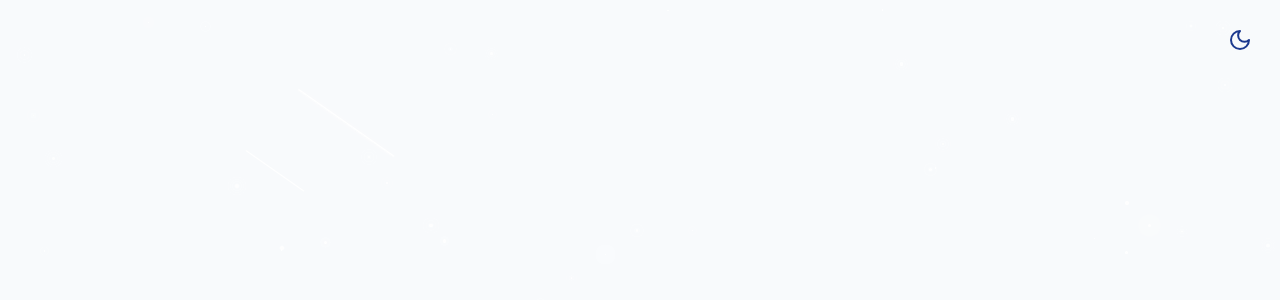
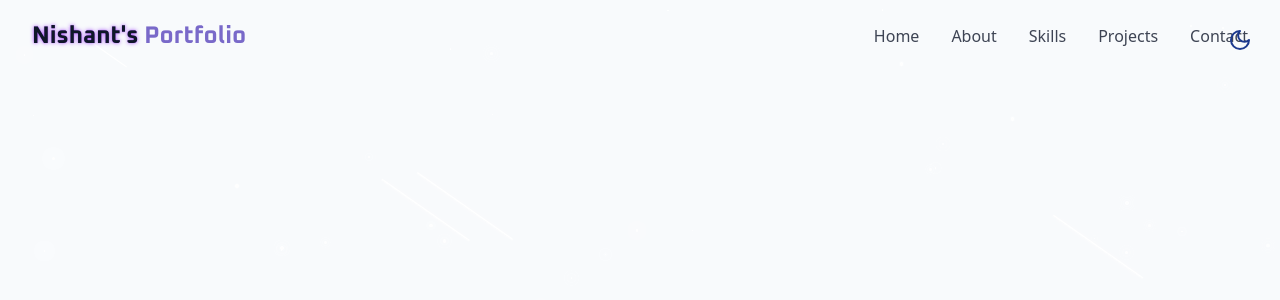
Before and after one commit to usetech-nick/MyPortfolio, a React (Vite) app: page / in a window 1280 px wide. Shown: the top 300 px of the page. Built offline with nearby package versions, Linux system fonts and the light colour scheme.

Commit message:
Completed initial setup

```diff
--- /dev/null
+++ b/src/components/Navbar.jsx
@@ -0,0 +1,95 @@
+import { useEffect, useState } from "react";
+import { cn } from "@/lib/utils";
+import { Menu, X } from "lucide-react";
+
+const navItems = [
+  { name: "Home", href: "#hero" },
+  { name: "About", href: "#about" },
+  { name: "Skills", href: "#skills" },
+  { name: "Projects", href: "#projects" },
+  { name: "Contact", href: "#contact" },
+];
+
+export const Navbar = () => {
+  const [isScrolled, setIsScrolled] = useState(false);
+  const [isMenuOpen, setIsMenuOpen] = useState(false);
+
+  useEffect(() => {
+    const handleScroll = () => {
+      setIsScrolled(window.screenY > 10);
+    };
+
+    window.addEventListener("scroll", handleScroll);
+
+    return () => window.removeEventListener("scroll", handleScroll);
+  });
+
+  return (
+    <nav
+      className={cn(
+        "fixed w-full z-40 transition-all duration-300",
+        isScrolled ? "py-3 bg-background/80 backdrop-blur-md shadow-xs" : "py-5"
+      )}
+    >
+      <div className="container flex items-center justify-between">
+        <a className="text-xl font-bold text-primary flex items-center ">
+          <span
+            style={{ fontFamily: "'Oxanium', sans-serif" }}
+            className="relative z-10 text-2xl cursor-default select-none"
+          >
+            <span className="text-glow text-foreground text-2xl ">
+              Nishant's
+            </span>{" "}
+            Portfolio
+          </span>
+        </a>
+
+        {/* desktop nav */}
+        <div className="hidden md:flex space-x-8">
+          {navItems.map((item, key) => (
+            <a
+              key={key}
+              href={item.href}
+              className="text-foreground/80 hover:text-primary transition-colors duration-300"
+            >
+              {item.name}
+            </a>
+          ))}
+        </div>
+
+        {/* mobile nav */}
+
+        <button
+          onClick={() => setIsMenuOpen((prev) => !prev)}
+          className="md:hidden p-2 text-foreground z-50"
+          aria-label={isMenuOpen ? "Close Menu" : "Open Menu"}
+        >
+          {isMenuOpen ? <X size={24} /> : <Menu size={24} />}
+        </button>
+
+        <div
+          className={cn(
+            "fixed inset-0 bg-background/95 backdrop-blur-md z-40 flex flex-col items-center justify-center",
+            "transition-all duration-300 md:hidden",
+            isMenuOpen
+              ? "opacity-100 pointer-events-auto"
+              : "opacity-0 pointer-events-none"
+          )}
+        >
+          <div className="flex flex-col space-y-8 text-xl">
+            {navItems.map((item, key) => (
+              <a
+                key={key}
+                href={item.href}
+                className="text-foreground/80 hover:text-primary transition-colors duration-300"
+                onClick={() => setIsMenuOpen(false)}
+              >
+                {item.name}
+              </a>
+            ))}
+          </div>
+        </div>
+      </div>
+    </nav>
+  );
+};
--- a/src/components/StarBackground.jsx
+++ b/src/components/StarBackground.jsx
@@ -1,3 +1,4 @@
+import { WindArrowDown } from "lucide-react";
 import { useEffect, useState } from "react";
 
 export const StarBackground = () => {
@@ -7,6 +8,14 @@
   useEffect(() => {
     generateStars();
     generateMeteors();
+
+    const handleResize = () => {
+      generateStars();
+    };
+
+    window.addEventListener("resize", handleResize);
+
+    return () => window.removeEventListener("resize", handleResize);
   }, []);
 
   const generateStars = () => {
--- a/src/index.css
+++ b/src/index.css
@@ -1,3 +1,4 @@
+@import url("https://fonts.googleapis.com/css2?family=Oxanium:wght@200..800&display=swap");
 @import "tailwindcss";
 
 @theme {
@@ -18,6 +19,10 @@
   --animate-fade-in-delay-3: fade-in 0.7s ease-out 0.6s forwards;
   --animate-fade-in-delay-4: fade-in 0.7s ease-out 0.8s forwards;
   --animate-meteor: meteor 5s linear infinite;
+}
+
+.text-glow {
+  text-shadow: 0 0 1px #a855f7, 0 0 4px #a855f7;
 }
 
 @keyframes float {
--- a/src/pages/Home.jsx
+++ b/src/pages/Home.jsx
@@ -1,5 +1,6 @@
 import { ThemeToggle } from "../components/ThemeToggle";
 import { StarBackground } from "@/components/StarBackground";
+import { Navbar } from "@/components/Navbar";
 
 export const Home = () => {
   return (
@@ -11,7 +12,7 @@
       <StarBackground />
 
       {/* Navbar */}
-
+      <Navbar />
       {/* Main Content */}
 
       {/* Footer */}
```
